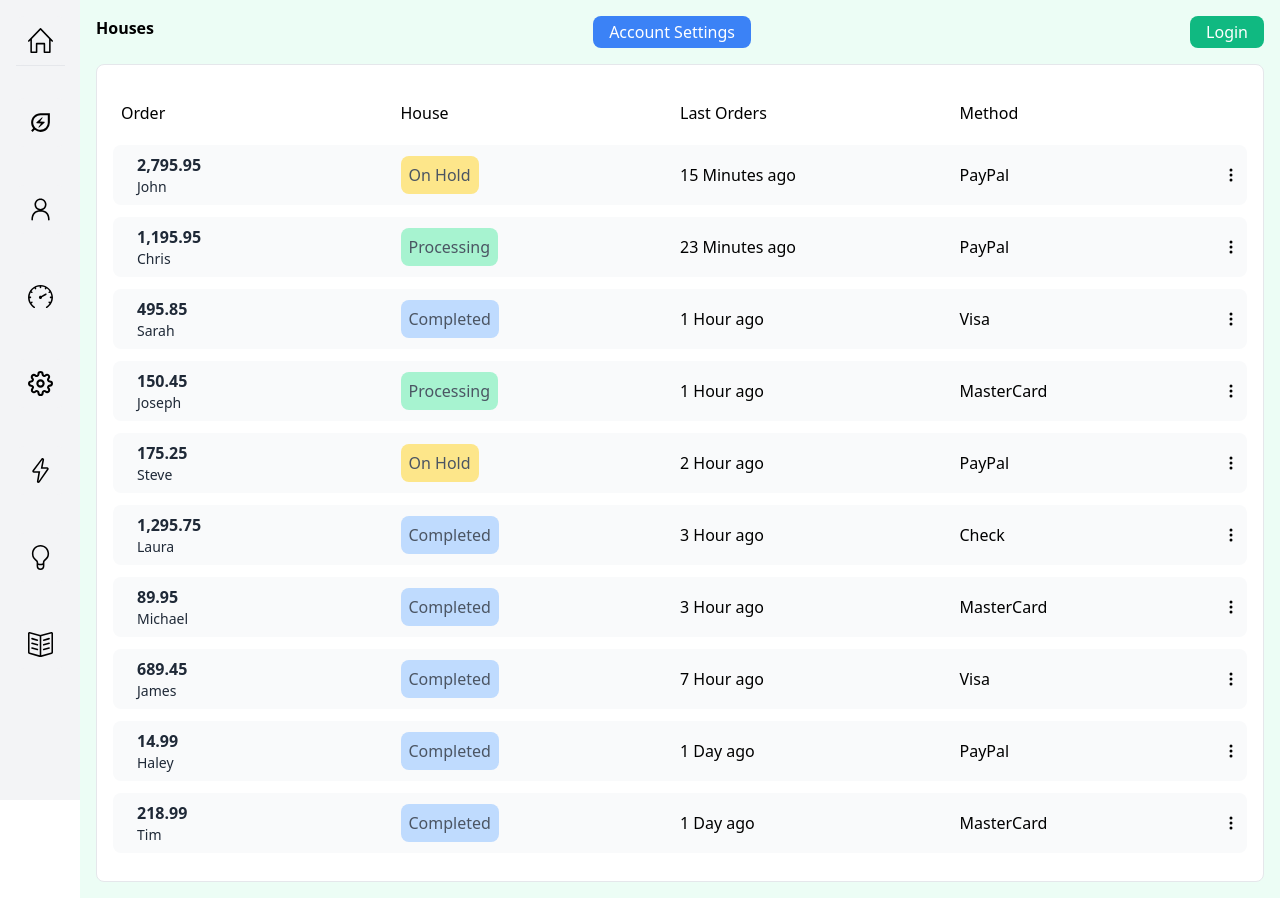
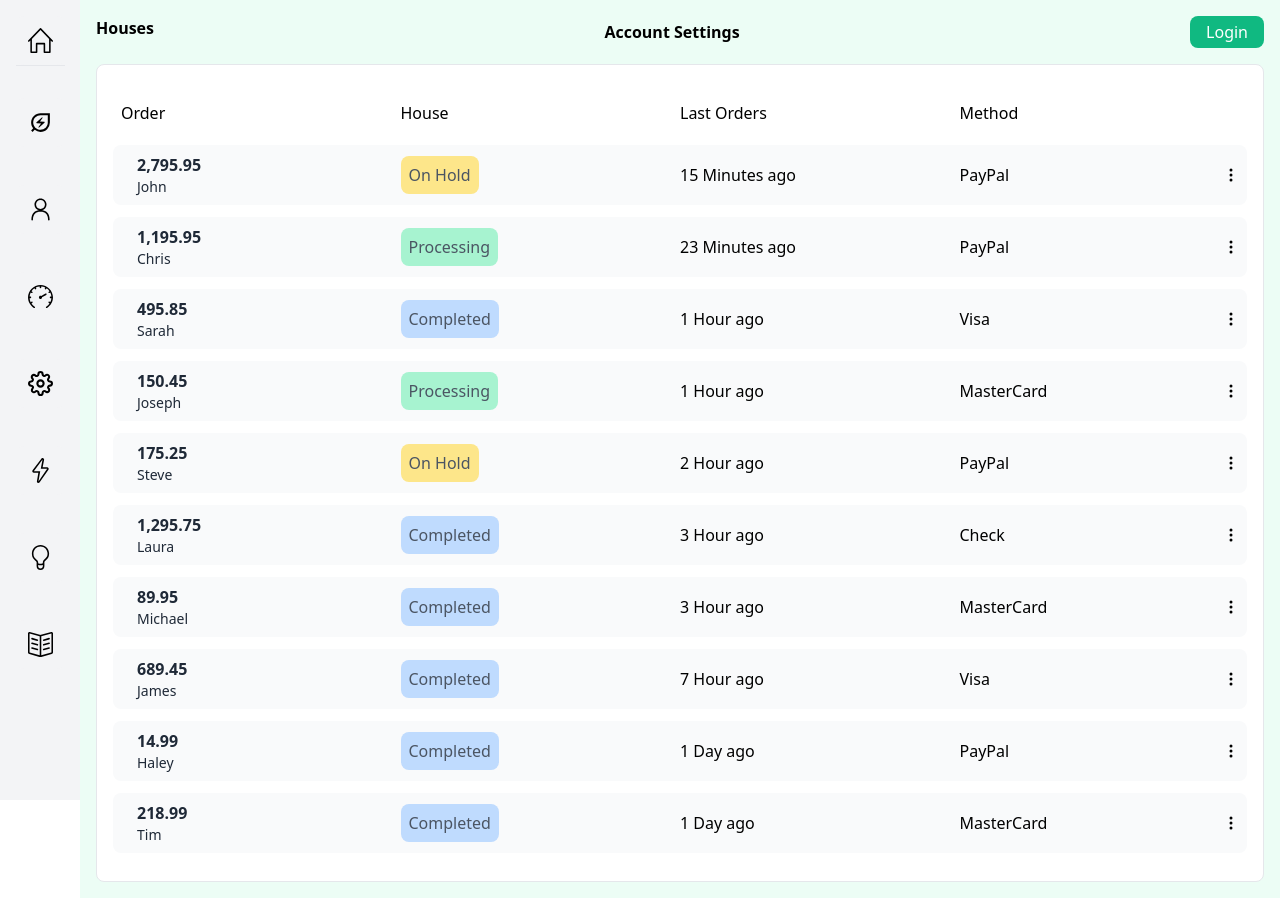
Before and after one commit to ToniAnton22/new-forest-escape-nextjs, a Next.js app: page /orders in a window 1280 px wide. Built offline with nearby package versions, Linux system fonts and the light colour scheme.

Commit message:
Changed Modal & Typo

```diff
--- a/components/Modal.jsx
+++ b/components/Modal.jsx
@@ -9,7 +9,7 @@ const Modal = () => {
 
   return (
     <>
-      <button class='bg-blue-500 text-white px-4 py-1 rounded-lg hover:bg-blue-400' onClick={toggleModal}>Account Settings</button>
+      <button className='font-bold' onClick={toggleModal}>Account Settings</button>
       {isOpen && (
         <div className="fixed z-10 inset-0 overflow-y-auto">
           <div className="flex items-center justify-center min-h-screen">
```
